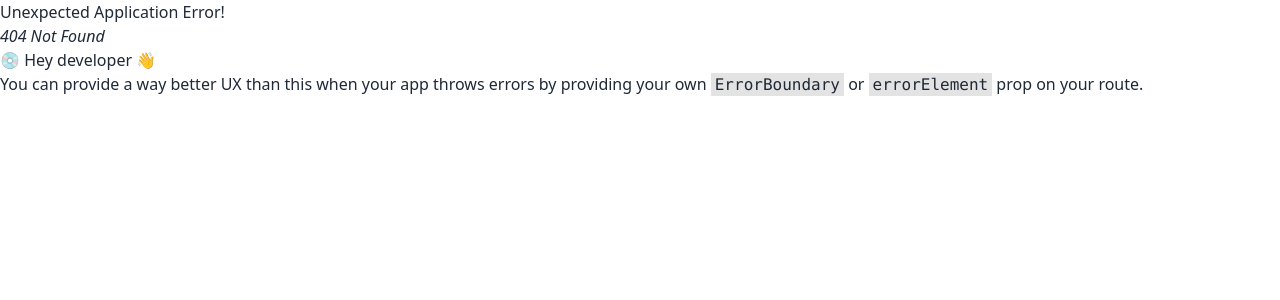
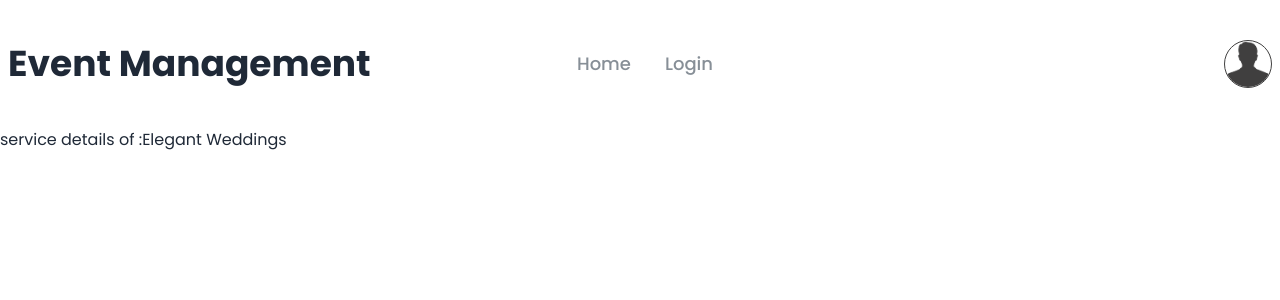
Before and after one commit to ShishirPHS/event-management, a React (Vite) app: page /service/1 in a window 1280 px wide. Before the commit this address had no page. Shown: the top 300 px of the page. Built offline with nearby package versions, Linux system fonts and the light colour scheme.

Commit message:
created dynamic route

```diff
--- a/src/components/Service/Service.jsx
+++ b/src/components/Service/Service.jsx
@@ -1,7 +1,9 @@
 import PropTypes from "prop-types";
+import { Link } from "react-router-dom";
 
 const Service = ({ singleData }) => {
-  const { image, title, short_description, price, details_button } = singleData;
+  const { id, image, title, short_description, price, details_button } =
+    singleData;
 
   return (
     <div className="rounded-lg border shadow-inner p-5">
@@ -15,9 +17,11 @@ const Service = ({ singleData }) => {
         <p>{short_description.slice(0, 150)}...</p>
         <p className="font-bold my-3">Price: {price}</p>
         <div className="text-center">
-          <button className="w-full py-3 rounded-lg text-white bg-[#4a4040]">
-            {details_button}
-          </button>
+          <Link to={`/service/${id}`}>
+            <button className="w-full py-3 rounded-lg text-white bg-[#4a4040]">
+              {details_button}
+            </button>
+          </Link>
         </div>
       </div>
     </div>
--- /dev/null
+++ b/src/pages/ServiceDetails/ServiceDetails.jsx
@@ -0,0 +1,18 @@
+import { useLoaderData, useParams } from "react-router-dom";
+
+const ServiceDetails = () => {
+  const allServices = useLoaderData();
+  const { id } = useParams();
+
+  const service = allServices.find((singleService) => singleService.id == id);
+
+  const { title } = service;
+
+  return (
+    <div className="container mx-auto">
+      <h2>service details of :{title}</h2>
+    </div>
+  );
+};
+
+export default ServiceDetails;
--- a/src/routes/Routes.jsx
+++ b/src/routes/Routes.jsx
@@ -3,6 +3,7 @@ import Root from "../layouts/Root";
 import Home from "../pages/Home/Home";
 import Login from "../pages/Login/Login";
 import Register from "../pages/Register/Register";
+import ServiceDetails from "../pages/ServiceDetails/ServiceDetails";
 
 const router = createBrowserRouter([
   {
@@ -12,6 +13,11 @@ const router = createBrowserRouter([
       {
         path: "/",
         element: <Home></Home>,
+        loader: () => fetch("/data.json"),
+      },
+      {
+        path: "/service/:id",
+        element: <ServiceDetails></ServiceDetails>,
         loader: () => fetch("/data.json"),
       },
       {
```
